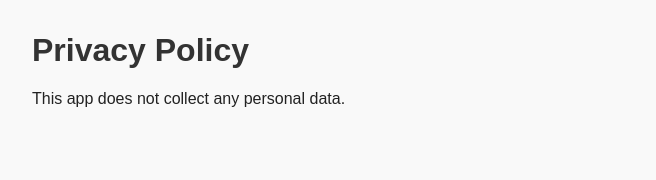
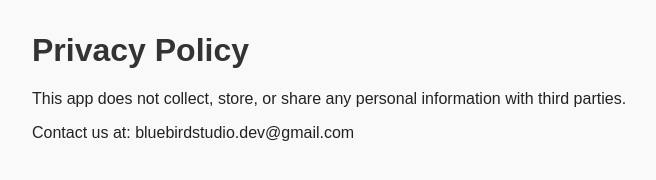
Before and after one commit to mnparsian/privacy-policy, a plain HTML site: page index.html in a window 1280 px wide. Shown: the whole page, without its empty margins (0-656 px from the left). Drawn offline with Linux system fonts and the light colour scheme.

Commit message:
Update index.html

```diff
--- a/index.html
+++ b/index.html
@@ -17,6 +17,7 @@
 </head>
 <body>
   <h1>Privacy Policy</h1>
-  <p>This app does not collect any personal data.</p>
+   <p>This app does not collect, store, or share any personal information with third parties.</p>
+  <p>Contact us at: bluebirdstudio.dev@gmail.com</p>
 </body>
 </html>
```
